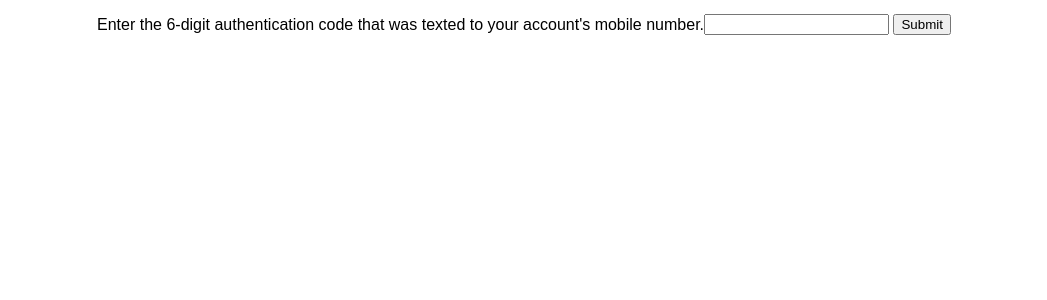
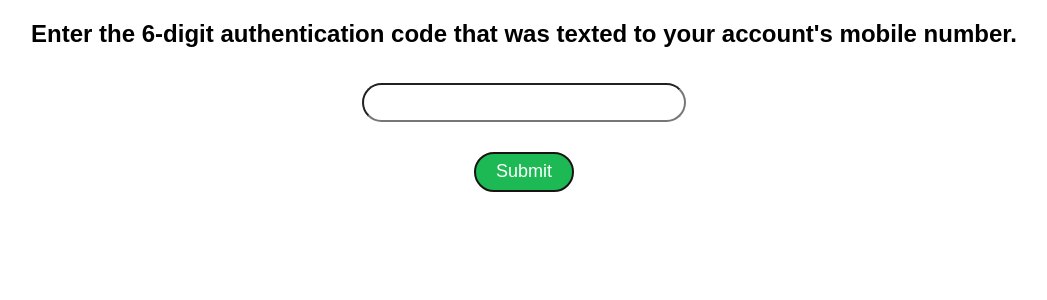
Before and after one commit to meepowlz/Spotify-MFA, a Flask app: template templates/authenticate.html in a window 1280 px wide. Shown: the part 94-394 px from the top of the page, without its empty margins (116-1163 px from the left). Run offline with Flask 2, Linux system fonts and the light colour scheme; the template is opened without the code that fills it, so the values that code supplies are empty; some libraries are stand-ins or nearby versions.

Commit message:
Update styling

```diff
--- a/templates/authenticate.html
+++ b/templates/authenticate.html
@@ -9,25 +9,28 @@ Allows the user to enter the code they received at their phone number
 
 {% block content %}
 
-<div class="center">
+    <!-- Accepts authentication code -->
+    <h2 class="center">Enter the 6-digit authentication code that was texted to your account's mobile number.</h2>
+    <div class="center">
+            <form method="post">
+                <input type="text" name="code_textbox" minlength="6" maxlength="6" autocomplete="off" class="center input_text">
+                <div class="center">
+                    <input type="submit" id="submit_code" class="center form_submit">
+                </div>
+            </form>
+    </div>
 
-    <!-- Accepts authentication code -->
-    <p>Enter the 6-digit authentication code that was texted to your account's mobile number.</p>
-    <form method="post">
-        <input type="text" name="code_textbox" minlength="6" maxlength="6" autocomplete="off">
-        <input type="submit" id="submit_code">
-    </form>
 
     <!-- Prints error if authentication failed -->
     {% if error %}
 
-    <p>Authentication failed. Re-try, or click to resend the code.</p>
-    <button onclick="resend()" type="submit" id="resend_code">Resend Code</button>
-    <p id="error-message-resend" style="display: none;"></p>
+    <h3 class="center">Authentication failed. Re-try, or click to resend the code.</h3>
+    <div class="center">
+        <button onclick="resend()" type="submit" id="resend_code" style="width:150px">Resend Code</button>
+    </div>
+    <h4 id="error-message-resend" style="display: none;"></h4>
 
     {% endif %}
-
-</div>
 
 <!--
 JavaScript to control authentication code submission,
--- a/templates/base.html
+++ b/templates/base.html
@@ -62,7 +62,7 @@ Contains basic information about the program that persists
     </ul>
     </div>
     <div class="center">
-        <a href="https://github.com/meepowlz/Spotify-MFA"><button class="center nav_btn">GitHub</button></a>
+        <a href="https://github.com/meepowlz/Spotify-MFA" target="_blank"><button class="center nav_btn">GitHub</button></a>
     </div>
 
     {% endblock %}
--- a/templates/landing.html
+++ b/templates/landing.html
@@ -10,8 +10,9 @@ Contains username and basic information
 {% block content %}
 
 <!-- User account information -->
+
+<h3 class="center">You are logged in as: {{ username }}</h3>
 <div class="center">
-    <p>You are logged in as {{ username }}</p>
     <a href="http://localhost:8080/logout"><button class="nav_btn">Logout</button></a>
 </div>
 
--- a/templates/login.html
+++ b/templates/login.html
@@ -26,7 +26,7 @@
 
     <!-- Navigation information -->
     <div>
-        <p class="center">Don't have an account?</p>
+        <h3 class="center">Don't have an account?</h3>
         <div class="center">
             <a href="{{ url_for('register_route_get') }}"><button class="nav_btn">Register</button></a>
         </div>
--- a/templates/register.html
+++ b/templates/register.html
@@ -15,7 +15,7 @@
             <label for="password">Password</label>
             <input type="password" name="password" id="password" class="center input_text" required>
             <label for="mobile_number">Mobile Number</label>
-            <div class="center">
+            <div class="center" style="margin-top:15px;">
                 <input type="tel" name="mobile_number" id="mobile_number" autocomplete="off" class="input_mobile">
             </div>
             <div class="center">
@@ -29,7 +29,7 @@
 
     <!-- Navigation information -->
     <div>
-        <p class="center">Already have an account?</p>
+        <h3 class="center">Already have an account?</h3>
         <div class="center">
             <a href="{{ url_for('login_route_get') }}"><button class="nav_btn center">Login</button></a>
         </div>
```
